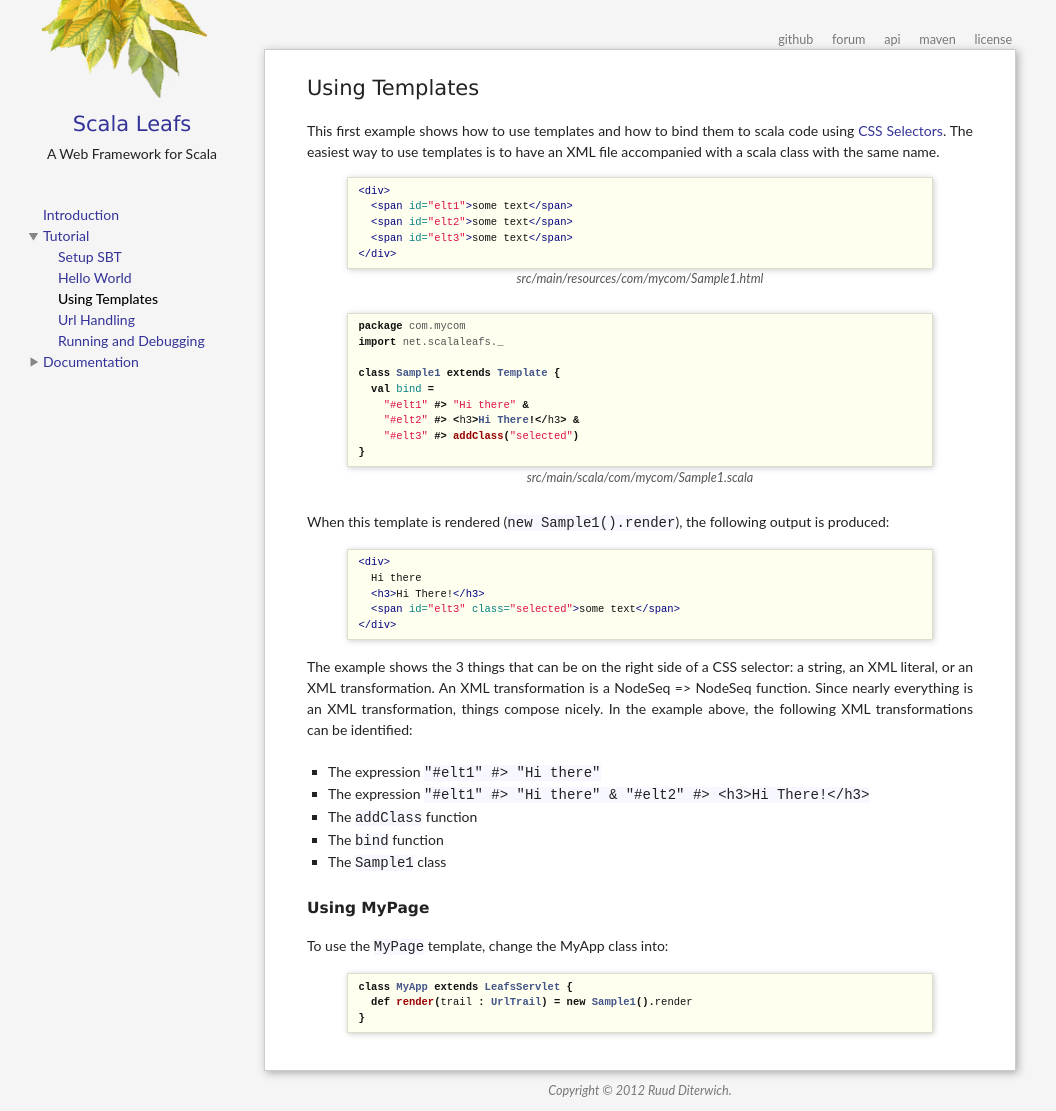
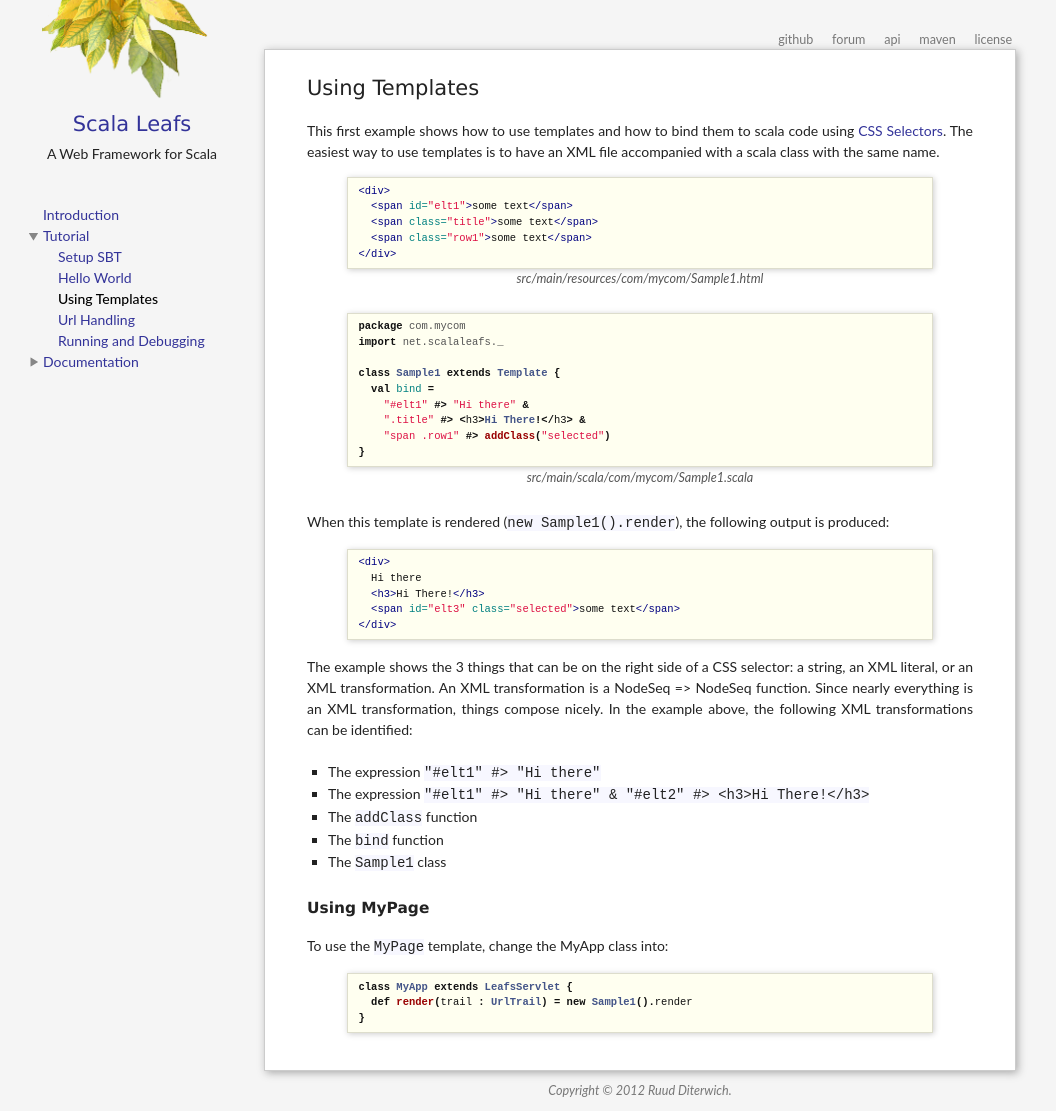
Before and after one commit to scalastuff/scalaleafs, a Jekyll site: the page built from using-templates.md, in a window 1280 px wide. Shown: the whole page, without its empty margins (0-1056 px from the left). Built offline with Jekyll 4.4.1, drawn with Linux system fonts in a browser that asks for light colours.

Commit message:
Updated using-templates.md

```diff
--- a/using-templates.md
+++ b/using-templates.md
@@ -8,8 +8,8 @@
 {% highlight html %}
 <div>
   <span id="elt1">some text</span>
-  <span id="elt2">some text</span>
-  <span id="elt3">some text</span>
+  <span class="title">some text</span>
+  <span class="row1">some text</span>
 </div>
 {% endhighlight %}
 <label>src/main/resources/com/mycom/Sample1.html</label>
@@ -21,8 +21,8 @@
 class Sample1 extends Template {
   val bind =
     "#elt1" #> "Hi there" &
-    "#elt2" #> <h3>Hi There!</h3> &
-    "#elt3" #> addClass("selected")
+    ".title" #> <h3>Hi There!</h3> &
+    "span .row1" #> addClass("selected")
 }
 {% endhighlight %}
 <label>src/main/scala/com/mycom/Sample1.scala</label>
```
